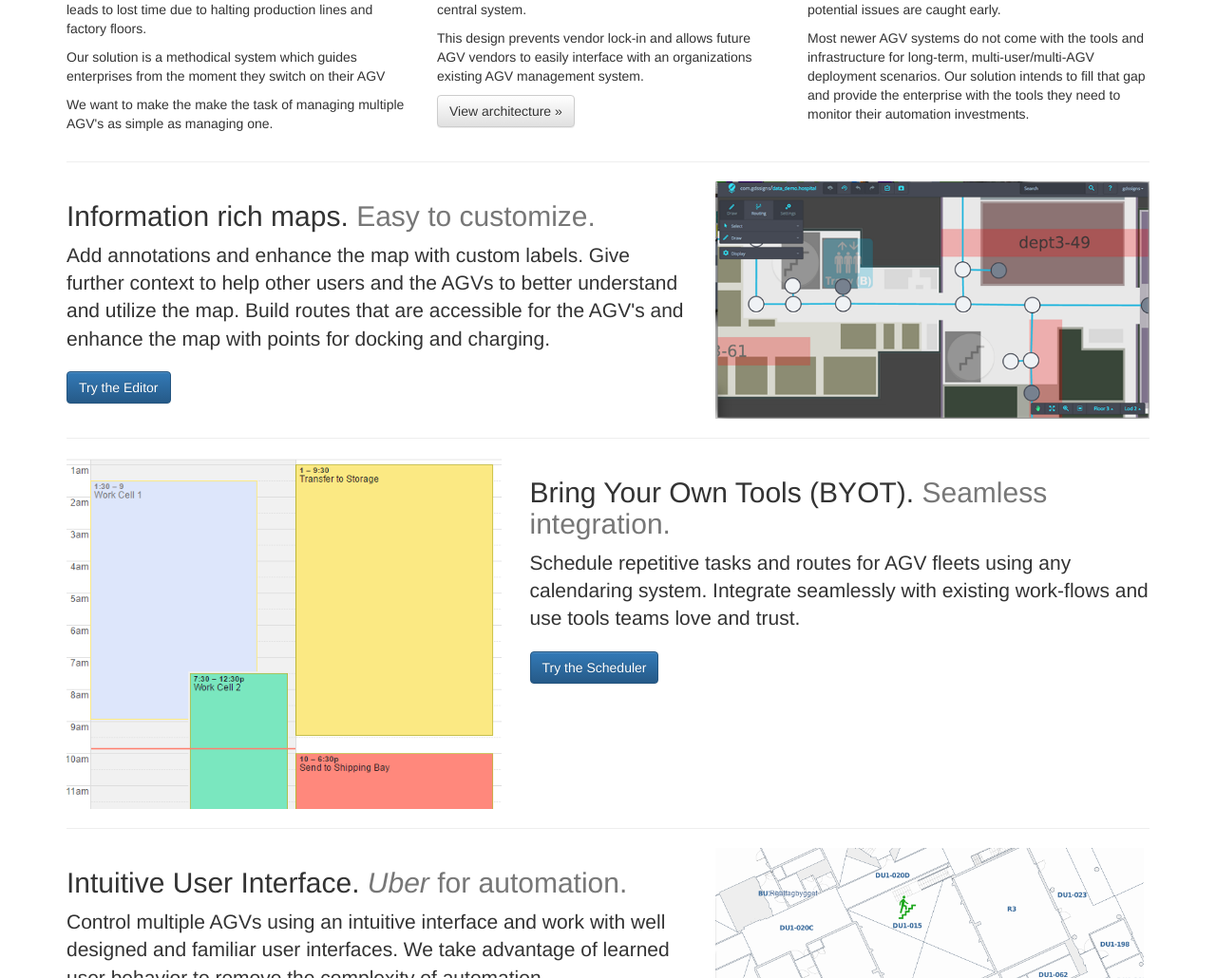
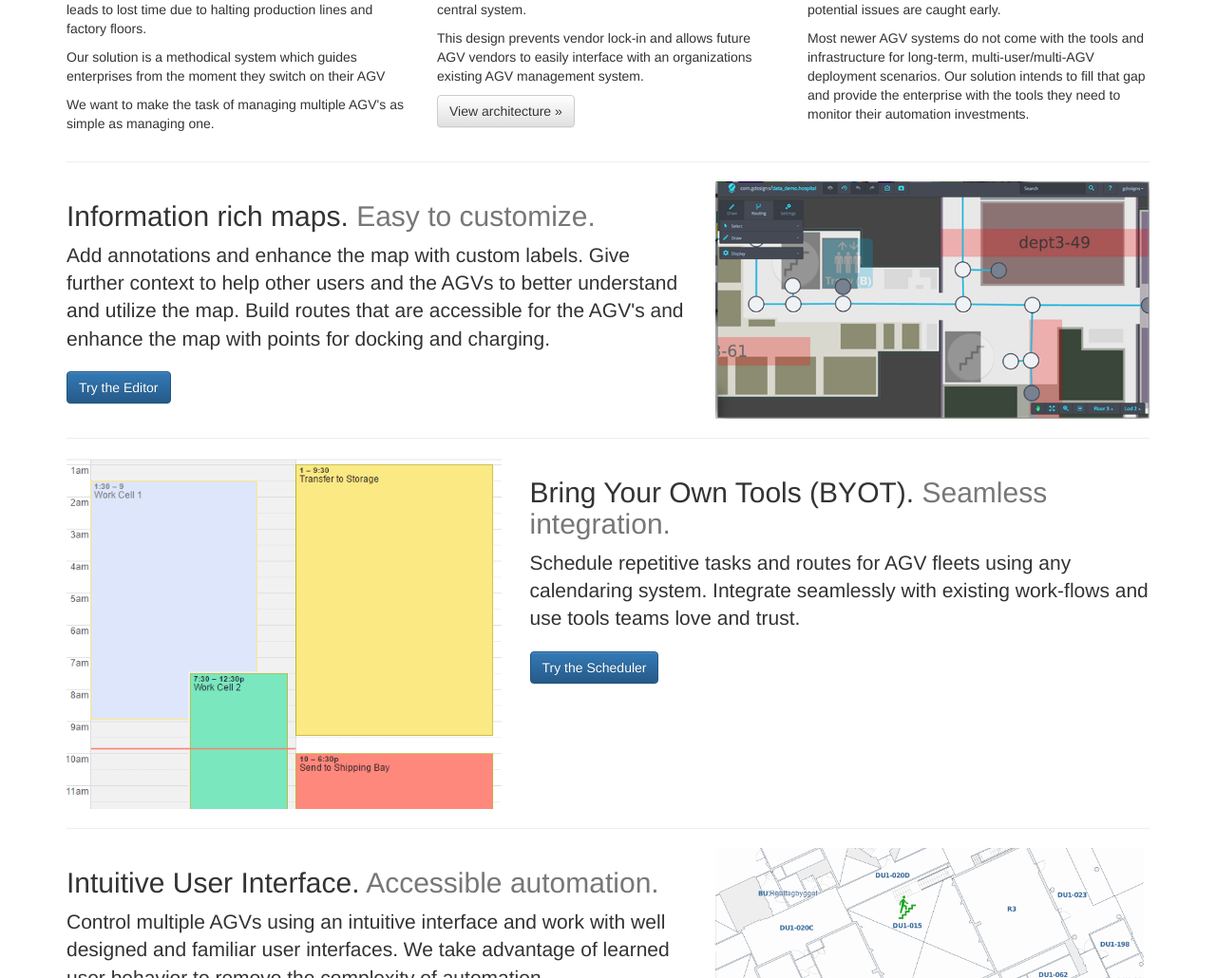
Before and after one commit to virajranjankumar/merlin, a Jekyll site: the page built from index.html, in a window 1280 px wide and 1400 px high, scrolled down 1367 px. Shown: the part 158-1188 px from the top of the window at 95% size. Built offline with Jekyll 4.4.1, drawn with Linux system fonts in a browser that asks for light colours; nearby versions of some CDN libraries; some of the changed text lies outside the part shown.

Commit message:
Corrected typos and sentence structure as suggested by Rakesh.

```diff
--- a/index.html
+++ b/index.html
@@ -97,7 +97,7 @@ layout: bootstrap
       <h2>Fleet Management</h2>
       <p>Field deployments and management of multiple AGV's is challenging and takes a substantive amount of time. This leads to lost time due to halting production lines and factory floors.<p>
         <p>Our solution is a methodical system which guides enterprises from the moment they switch on their AGV<p>
-          <p>We want to make the make the task of managing multiple AGV's as simple as managing one.</p>
+          <p>We want to make the task of managing multiple AGV's as simple as managing one.</p>
           <!--<p><a class="btn btn-default" href="#" role="button">View details &raquo;</a></p>-->
         </div><!-- /.col-lg-4 -->
         <div class="col-lg-4">
@@ -146,7 +146,7 @@ layout: bootstrap
 
       <div class="row featurette">
         <div class="col-md-7">
-          <h2 class="featurette-heading">Intuitive User Interface. <span class="text-muted"><i>Uber</i> for automation.</span></h2>
+          <h2 class="featurette-heading">Intuitive User Interface. <span class="text-muted">Accessible automation.</span></h2>
           <p class="lead">Control multiple AGVs using an intuitive interface and work with well designed and familiar user interfaces. We take advantage of learned user behavior to remove the complexity of automation.</p>
           <a class="btn btn-primary" href="{{ site.baseurl }}/detail" role="button">View AGV Detail page</a>
         </div>
@@ -171,7 +171,7 @@ layout: bootstrap
 
       <div class="row featurette">
         <div class="col-md-7">
-          <h2 class="featurette-heading">Multiple floors and large spaces. <span class="text-muted">We handle it.</span></h2>
+          <h2 class="featurette-heading">Multistory and large spaces. <span class="text-muted">We handle it.</span></h2>
           <p class="lead">It doesn’t matter how many areas need monitoring and how many AGVs need to be kept track, our software will allow users to quickly control, monitor and manage the fleet.</p>
         </div>
         <div class="col-md-5">
```
